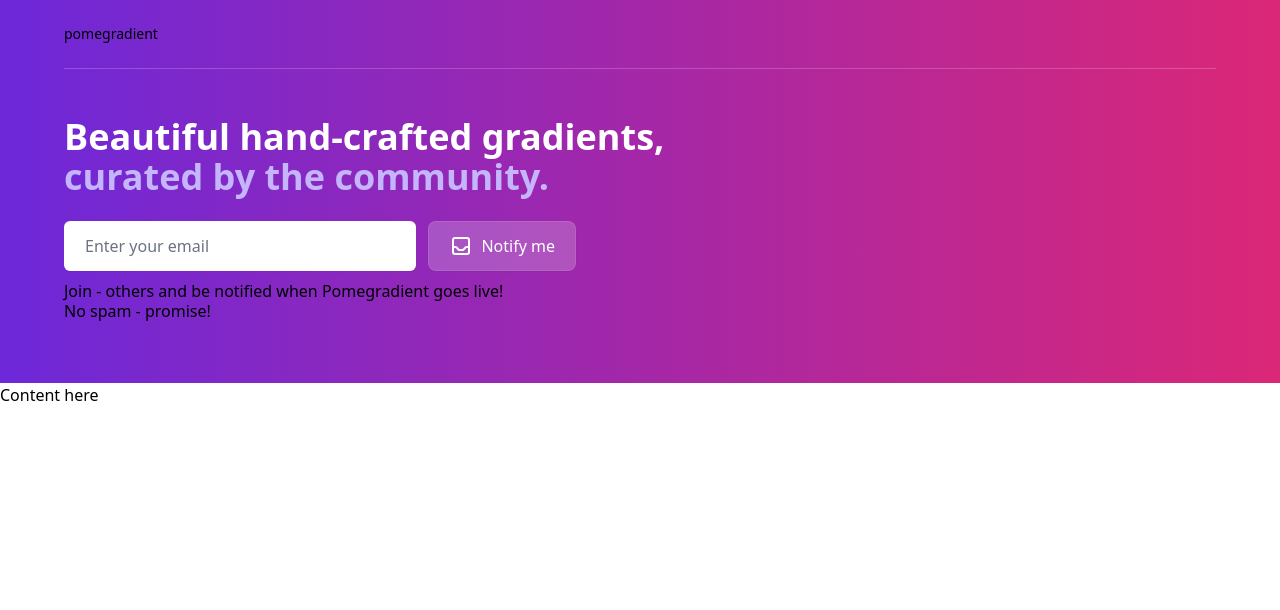
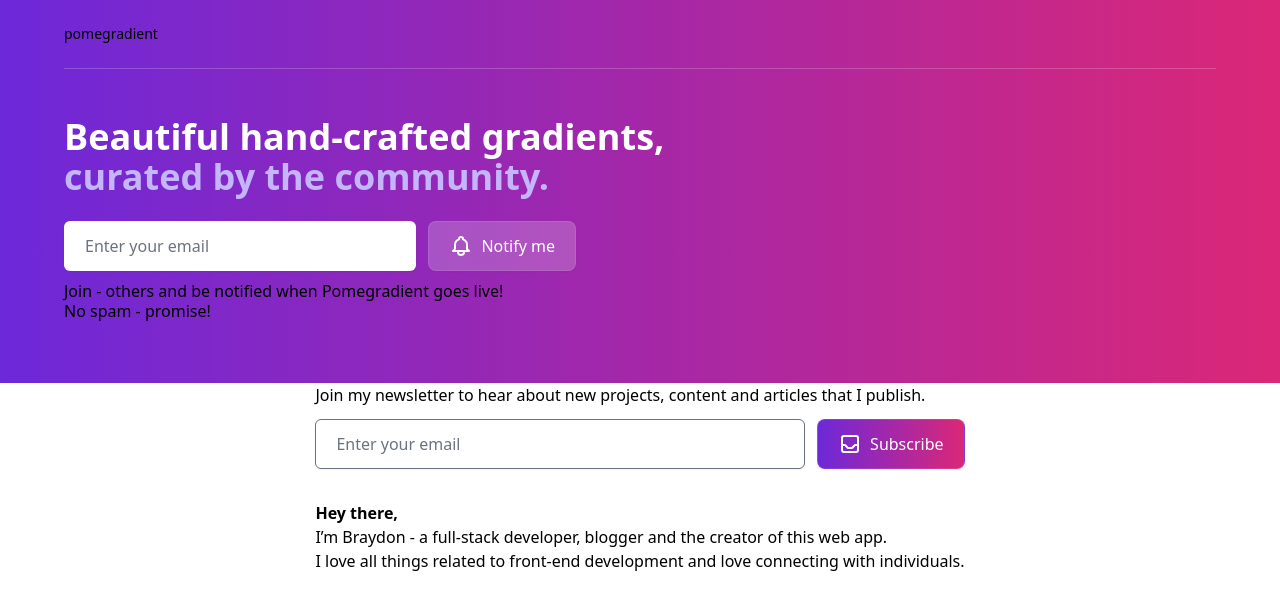
Before and after one commit to braydoncoyer/pomegradient, a Next.js app: page / in a window 1280 px wide. Shown: the top 610 px of the page. Built offline with nearby package versions, Linux system fonts and the light colour scheme; no server answers.

Commit message:
landing_page: started working on personal newsletter section

```diff
--- a/components/Hero.tsx
+++ b/components/Hero.tsx
@@ -61,7 +61,7 @@
                   strokeLinecap="round"
                   strokeLinejoin="round"
                   strokeWidth={2}
-                  d="M20 13V6a2 2 0 00-2-2H6a2 2 0 00-2 2v7m16 0v5a2 2 0 01-2 2H6a2 2 0 01-2-2v-5m16 0h-2.586a1 1 0 00-.707.293l-2.414 2.414a1 1 0 01-.707.293h-3.172a1 1 0 01-.707-.293l-2.414-2.414A1 1 0 006.586 13H4"
+                  d="M15 17h5l-1.405-1.405A2.032 2.032 0 0118 14.158V11a6.002 6.002 0 00-4-5.659V5a2 2 0 10-4 0v.341C7.67 6.165 6 8.388 6 11v3.159c0 .538-.214 1.055-.595 1.436L4 17h5m6 0v1a3 3 0 11-6 0v-1m6 0H9"
                 />
               </svg>
 
--- /dev/null
+++ b/components/PersonalNewsletter.tsx
@@ -0,0 +1,74 @@
+import { useForm } from 'react-hook-form'
+import axios from 'axios'
+import { useState } from 'react'
+import Image from 'next/image'
+
+function PersonalNewsletter() {
+  const { register, handleSubmit } = useForm()
+  const [subscribeStatus, setSubscribeStatus] = useState(null)
+  const [formErrorMessage, setFormErrorMessage] = useState(null)
+
+  const handlePersonalSubmit = (data) => {
+    console.log('submit')
+  }
+
+  return (
+    <div className="max-w-2xl">
+      <div className="space-y-3">
+        <p className="text-base text-[#374151]">
+          Join my newsletter to hear about new projects, content and articles that I publish.
+        </p>
+        <form onSubmit={handleSubmit(handlePersonalSubmit)} className="block md:flex">
+          <div className="flex-1">
+            <label htmlFor="personal_email" className="sr-only">
+              Email address
+            </label>
+            <input
+              {...register('email')}
+              id="personal_email"
+              type="email"
+              className="block w-full border border-[#D1D5DB] rounded-md px-5 py-3 text-base text-gray-900 placeholder-gray-500 shadow-sm focus:outline-none focus:border-transparent focus:ring-2 focus:ring-white focus:ring-offset-2 focus:ring-offset-purple-600"
+              placeholder="Enter your email"
+            />
+          </div>
+          <div className="mt-4 sm:mt-0 sm:ml-3 group">
+            <button
+              type="submit"
+              className="w-full space-x-2 items-center justify-center text-white font-medium bg-gradient-to-r from-purple-700 to-pink-600 rounded-lg shadow-sm group-hover:shadow-lg py-3 px-5 border border-white border-opacity-10 transform group-hover:-translate-y-0.5 transition-all duration-150 flex"
+            >
+              <svg
+                xmlns="http://www.w3.org/2000/svg"
+                className="h-6 w-6"
+                fill="none"
+                viewBox="0 0 24 24"
+                stroke="currentColor"
+              >
+                <path
+                  strokeLinecap="round"
+                  strokeLinejoin="round"
+                  strokeWidth={2}
+                  d="M20 13V6a2 2 0 00-2-2H6a2 2 0 00-2 2v7m16 0v5a2 2 0 01-2 2H6a2 2 0 01-2-2v-5m16 0h-2.586a1 1 0 00-.707.293l-2.414 2.414a1 1 0 01-.707.293h-3.172a1 1 0 01-.707-.293l-2.414-2.414A1 1 0 006.586 13H4"
+                />
+              </svg>
+
+              <span>Subscribe</span>
+            </button>
+          </div>
+        </form>
+      </div>
+
+      <div className="mt-8 flex justify-start items-center">
+        {/* <Image src={braydonProfilePic} alt="Braydon Coyer" /> */}
+        <p className="text-base text-[#374151]">
+          <span className="font-bold block">Hey there,</span> I’m Braydon - a full-stack developer,
+          blogger and the creator of this web app.{' '}
+          <span className="md:block">
+            I love all things related to front-end development and love connecting with individuals.
+          </span>
+        </p>
+      </div>
+    </div>
+  )
+}
+
+export { PersonalNewsletter }
--- a/pages/index.tsx
+++ b/pages/index.tsx
@@ -1,13 +1,14 @@
 import { NextPage } from 'next'
 import React from 'react'
 import { Hero } from '../components/Hero'
+import { PersonalNewsletter } from '../components/PersonalNewsletter'
 
 const IndexPage: NextPage<any> = () => {
   return (
     <div>
       <Hero />
-      <div className="max-w-10xl mx-auto">
-        <p>Content here</p>
+      <div className="max-w-10xl flex justify-center px-4">
+        <PersonalNewsletter />
       </div>
     </div>
   )
```
Also changed, not shown: public/pomegradient_personal_avatar.png (added).
